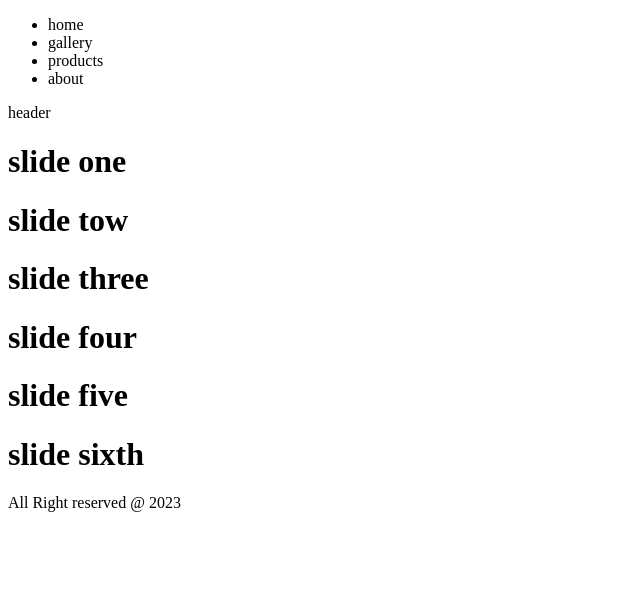
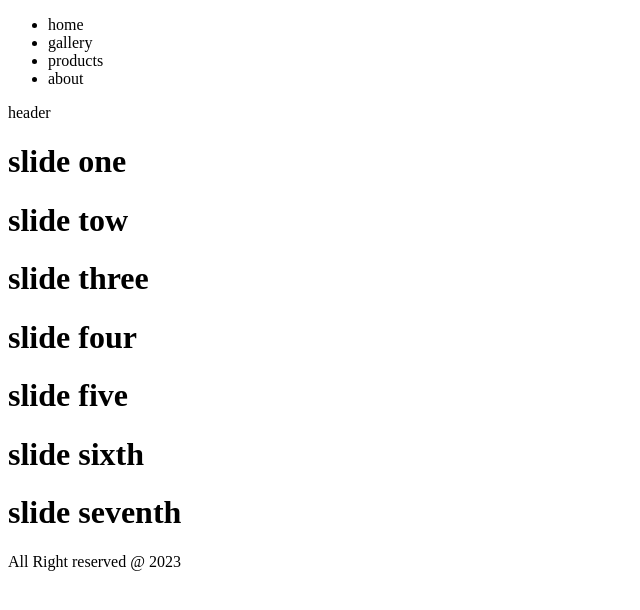
Before and after one commit to RemiJolian/HTML, a website: page HTML_My_Projects/New_Projects_1402/Project1.html in a window 1280 px wide. Shown: the whole page, without its empty margins (0-640 px from the left). Drawn offline with Linux system fonts and the light colour scheme.

Commit message:
slide seventh added

```diff
--- a/HTML_My_Projects/New_Projects_1402/Project1.html
+++ b/HTML_My_Projects/New_Projects_1402/Project1.html
@@ -25,6 +25,7 @@
        <h1>slide four</h1>
        <h1>slide five</h1>
        <h1>slide sixth</h1>
+       <h1>slide seventh</h1>
     </div>
     <footer>
        All Right reserved @ 2023
```
